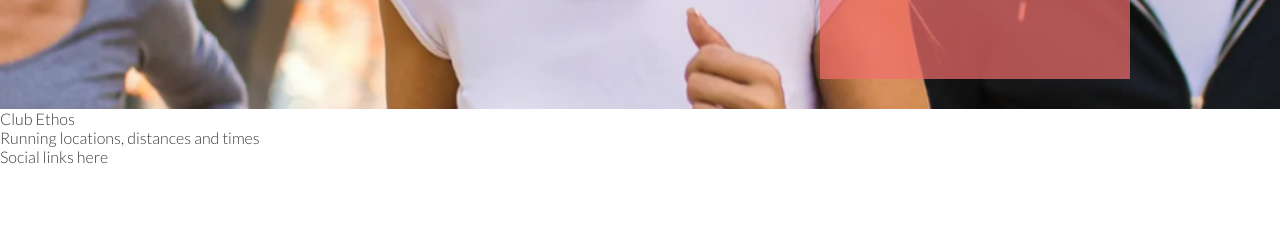
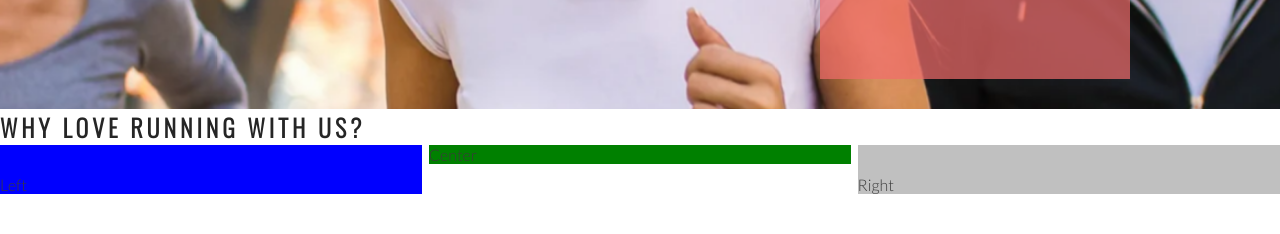
Before and after one commit to Cesargarciajr/love-running, a plain HTML site: page index.html in a window 1280 px wide. Shown: the part 566-800 px from the top of the page. Drawn offline with nearby package versions, Linux system fonts and the light colour scheme.

Commit message:
Add club ethos main structure

```diff
--- a/assets/css/style.css
+++ b/assets/css/style.css
@@ -24,6 +24,7 @@ h1, h2 {
 #logo {
     float: left;
     font-size: 280%;
+    margin-left: 30px;
 }
 
 #menu {
@@ -108,3 +109,29 @@ h1, h2 {
 
     position: absolute;
 }
+
+/* Club Ethos */
+
+#club-ethos {
+    height: 600px;
+}
+
+#left-about {
+    padding-top: 30px;
+    width: 33%;
+    float: left;
+    background-color: blue;
+}
+
+#right-about {
+    padding-top: 30px;
+    width: 33%;
+    float: right;
+    background-color: silver;
+}
+
+#center-about {
+    width: 33%;
+    margin: 0 auto;
+    background-color: green;
+}
--- a/index.html
+++ b/index.html
@@ -36,8 +36,11 @@
             <h3>Dublin Docklands & Phoenix Park</h3>
         </div>
     </section>
-    <section>
-        Club Ethos
+    <section id="club-ethos">
+        <h1>Why Love Running With Us?</h1>
+        <div id="left-about">Left</div>
+        <div id="right-about">Right</div>
+        <div id="center-about">Center</div>
     </section>
     <section>
         Running locations, distances and times
```
